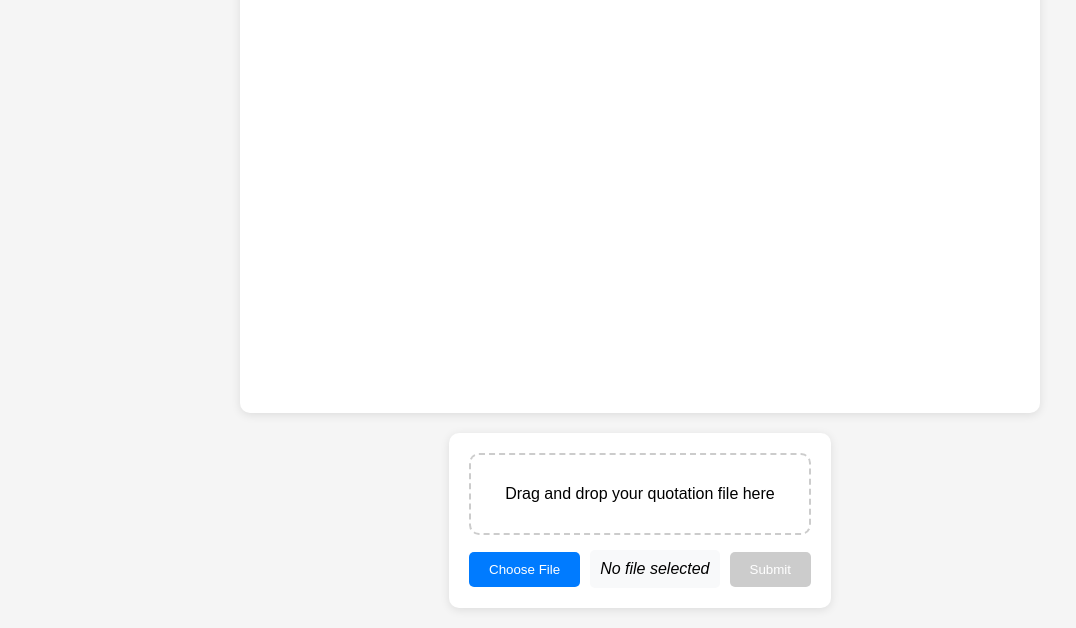
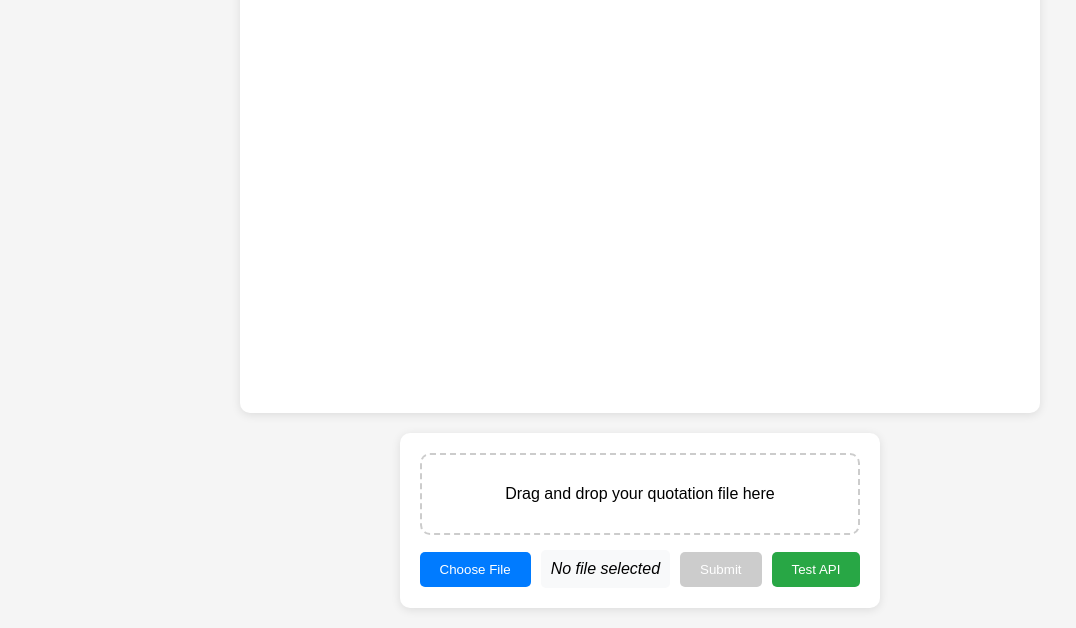
Before and after one commit to allench28/Quotation-to-PO-Agentic, a plain HTML site: page frontend/index.html in a window 1280 px wide. Shown: the part 172-800 px from the top of the page, without its empty margins (0-1076 px from the left). Drawn offline with Linux system fonts and the light colour scheme.

Commit message:
Fix CORS headers and add API testing tools for debugging

```diff
--- a/frontend/index.html
+++ b/frontend/index.html
@@ -152,6 +152,9 @@
             <button class="submit-btn" id="submitBtn" onclick="processFile()" disabled>
                 Submit
             </button>
+            <button class="choose-file-btn" onclick="testAPI()" style="background: #28a745;">
+                Test API
+            </button>
             <input type="file" id="fileInput" class="file-input" accept=".pdf,.doc,.docx">
         </div>
 
@@ -298,6 +301,40 @@
             });
         }
 
+        async function testAPI() {
+            addMessage('Testing API connection...', 'ai');
+
+            try {
+                console.log('Testing API endpoint:', API_ENDPOINT);
+
+                const response = await fetch(API_ENDPOINT, {
+                    method: 'POST',
+                    headers: {
+                        'Content-Type': 'application/json',
+                    },
+                    body: JSON.stringify({
+                        test: 'connection',
+                        timestamp: Date.now()
+                    })
+                });
+
+                console.log('Response status:', response.status);
+                console.log('Response headers:', response.headers);
+
+                const data = await response.text();
+                console.log('Response data:', data);
+
+                if (response.ok) {
+                    addMessage(`✅ API Test Success! Status: ${response.status}`, 'ai');
+                } else {
+                    addMessage(`⚠️ API Test Failed! Status: ${response.status}, Response: ${data}`, 'ai');
+                }
+            } catch (error) {
+                console.error('API Test Error:', error);
+                addMessage(`❌ API Test Error: ${error.message}`, 'ai');
+            }
+        }
+
         function displayResults(data) {
             const extractedData = data.extractedData;
             const purchaseOrder = data.purchaseOrder;
```
Also changed, not shown: 2 other files.
